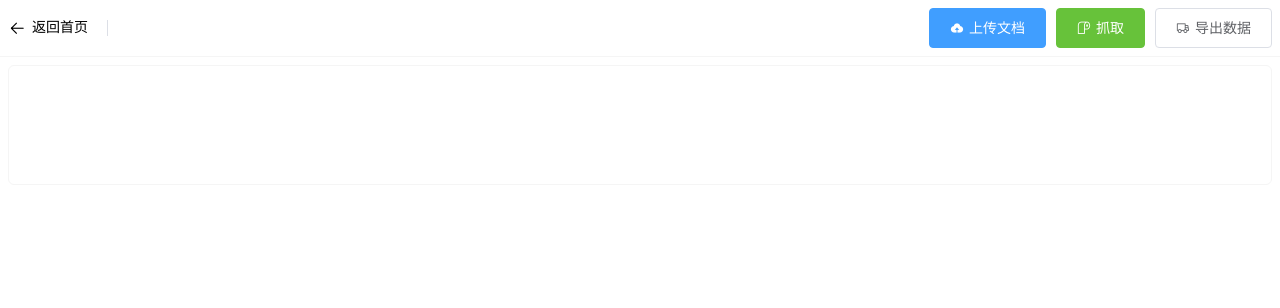
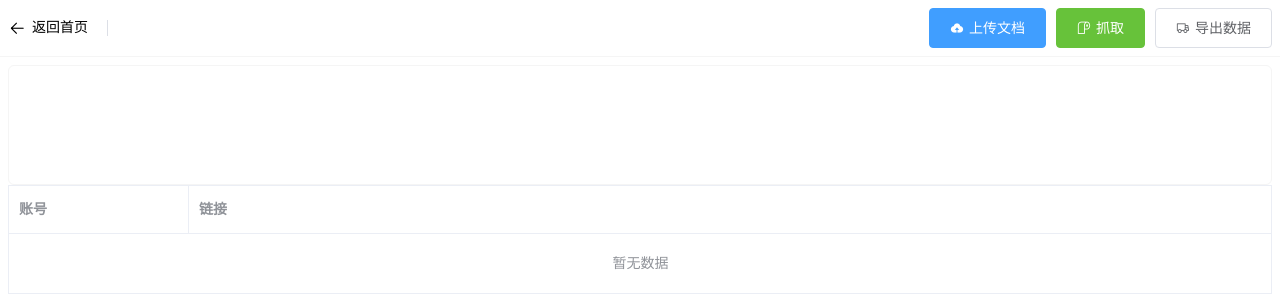
Before and after one commit to hehehai/spider, a Vue app: page /spider/1 in a window 1280 px wide. Shown: the top 308 px of the page. Built offline with nearby package versions, Linux system fonts and the light colour scheme.

Commit message:
data show

```diff
--- /dev/null
+++ b/src/components/table/index.vue
@@ -0,0 +1,68 @@
+<template>
+  <div class="table-data">
+    <el-table :data="tableData" style="width: 100%" border>
+      <el-table-column prop="name" label="账号" width="180"></el-table-column>
+      <el-table-column prop="link" label="链接">
+        <template slot-scope="scope">
+          <p class="link-cell">
+            <span class="color-success" v-if="regExpLinkRight(scope.row.link)"
+              ><i class="el-icon-circle-check"></i
+            ></span>
+            <span class="color-error" v-else
+              ><i class="el-icon-circle-close"></i
+            ></span>
+            <span class="link">{{ scope.row.link }}</span>
+          </p>
+        </template>
+      </el-table-column>
+    </el-table>
+  </div>
+</template>
+
+<script>
+import { isTTLink, isWBLink, isXHSLink } from "@/constant";
+
+export default {
+  name: "TableData",
+  props: {
+    tableData: {
+      type: Array
+    },
+    platform: {
+      type: String,
+      required: true
+    }
+  },
+  methods: {
+    regExpLinkRight(link) {
+      switch (this.platform) {
+        case "tt":
+          return isTTLink(link);
+        case "wb":
+          return isWBLink(link);
+        case "xhs":
+          return isXHSLink(link);
+      }
+    }
+  }
+};
+</script>
+
+<style lang="css">
+.color-success {
+  color: #52c41a;
+}
+
+.color-error {
+  color: #f5222d;
+}
+
+.link-cell {
+  display: flex;
+  margin: 0;
+}
+
+.link-cell .link {
+  margin-left: 1em;
+}
+</style>
--- a/src/components/upload/Upload.vue
+++ b/src/components/upload/Upload.vue
@@ -17,6 +17,7 @@
 
 <script>
 import nanoid from "nanoid";
+import { cutOffQuery } from "@/constant";
 
 export default {
   name: "Upload",
@@ -60,7 +61,7 @@ export default {
       return data.map(i => ({
         id: nanoid(),
         name: i["账号"],
-        link: i["链接"]
+        link: cutOffQuery(i["链接"])
       }));
     }
   }
--- a/src/constant.js
+++ b/src/constant.js
@@ -3,3 +3,22 @@ export const platformType = {
   wb: "微博",
   xhs: "小红书"
 };
+
+export const isTTLink = (link = "") => {
+  return /https:\/\/www\.toutiao\.com\/c\/user\/.+/i.test(link.trim());
+};
+
+export const isWBLink = (link = "") => {
+  return /weibo\.com/i.test(link.trim());
+};
+
+export const isXHSLink = (link = "") => {
+  return /xiaohongshu\.com/i.test(link.trim());
+};
+
+export const cutOffQuery = (link = "") => {
+  if (link.indexOf("?") !== -1) {
+    return link.split("?").shift();
+  }
+  return link;
+};
--- a/src/views/SpiderPlatform.vue
+++ b/src/views/SpiderPlatform.vue
@@ -18,10 +18,10 @@
         <div class="statistics-card"></div>
       </div>
       <div class="table-data">
-        <p v-for="item in tableData" :key="item.id">
-          <span>{{ item.name }}</span>
-          <span>{{ item.link }}</span>
-        </p>
+        <TableData
+          :table-data="tableData"
+          :platform="currentPlatform"
+        ></TableData>
       </div>
     </div>
     <FileUpload
@@ -40,7 +40,11 @@ import { platformType } from "@/constant";
 
 export default {
   name: "SpiderPlatform",
-  components: { BackHeader, FileUpload },
+  components: {
+    BackHeader,
+    FileUpload,
+    TableData: () => import("@/components/table/index")
+  },
   data() {
     return {
       currentPlatform: "tt",
```
